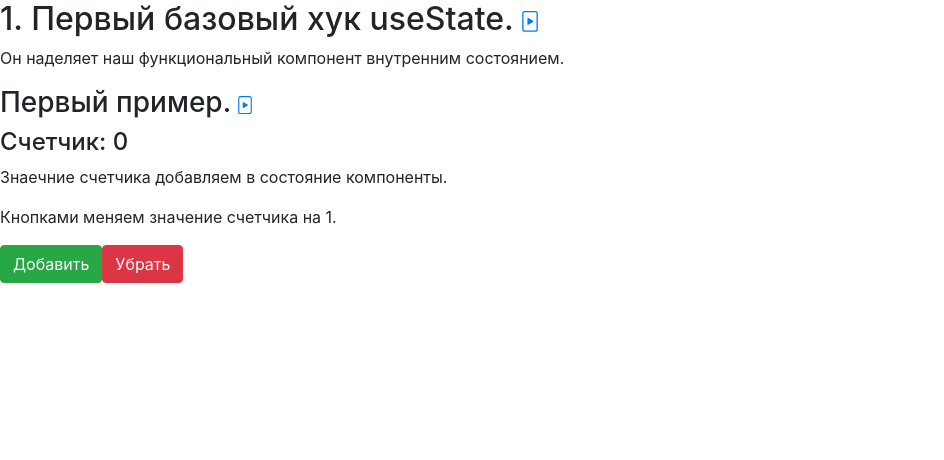
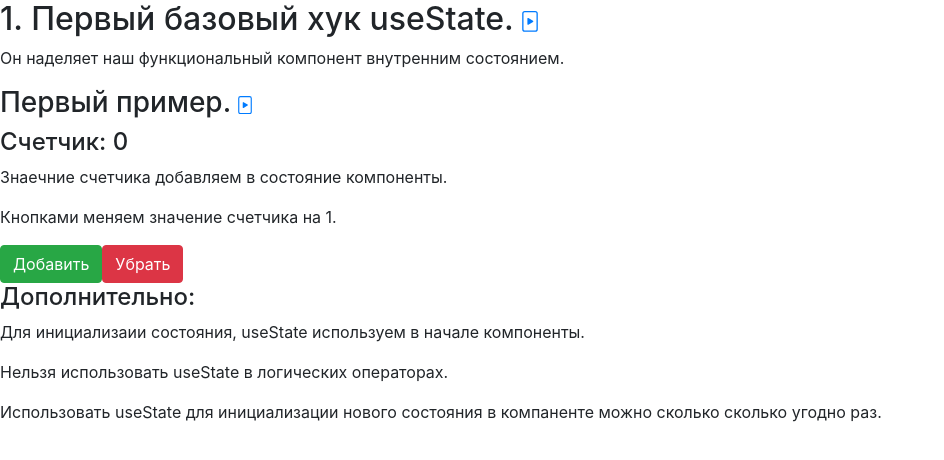
Before and after one commit to AVL68/react_hooks_compendium, a React (Create React App) app: page / in a window 1280 px wide. Shown: the top 460 px of the page, without its empty margins (0-944 px from the left). Built offline with nearby package versions, Linux system fonts and the light colour scheme.

Commit message:
Добавил дополнительно в первый пример

```diff
--- a/src/Lesson01/L01Counter.js
+++ b/src/Lesson01/L01Counter.js
@@ -31,6 +31,10 @@ function L01_counter() {
       <button onClick={decrement} className="btn btn-danger">
         Убрать
       </button>
+      <h4>Дополнительно:</h4>
+      <p>Для инициализаии состояния, useState используем в начале компоненты.</p>
+      <p>Нельзя использовать useState в логических операторах. </p>
+      <p>Использовать useState для инициализации нового состояния в компаненте можно сколько сколько угодно раз.</p>
     </>
   );
 }
```
